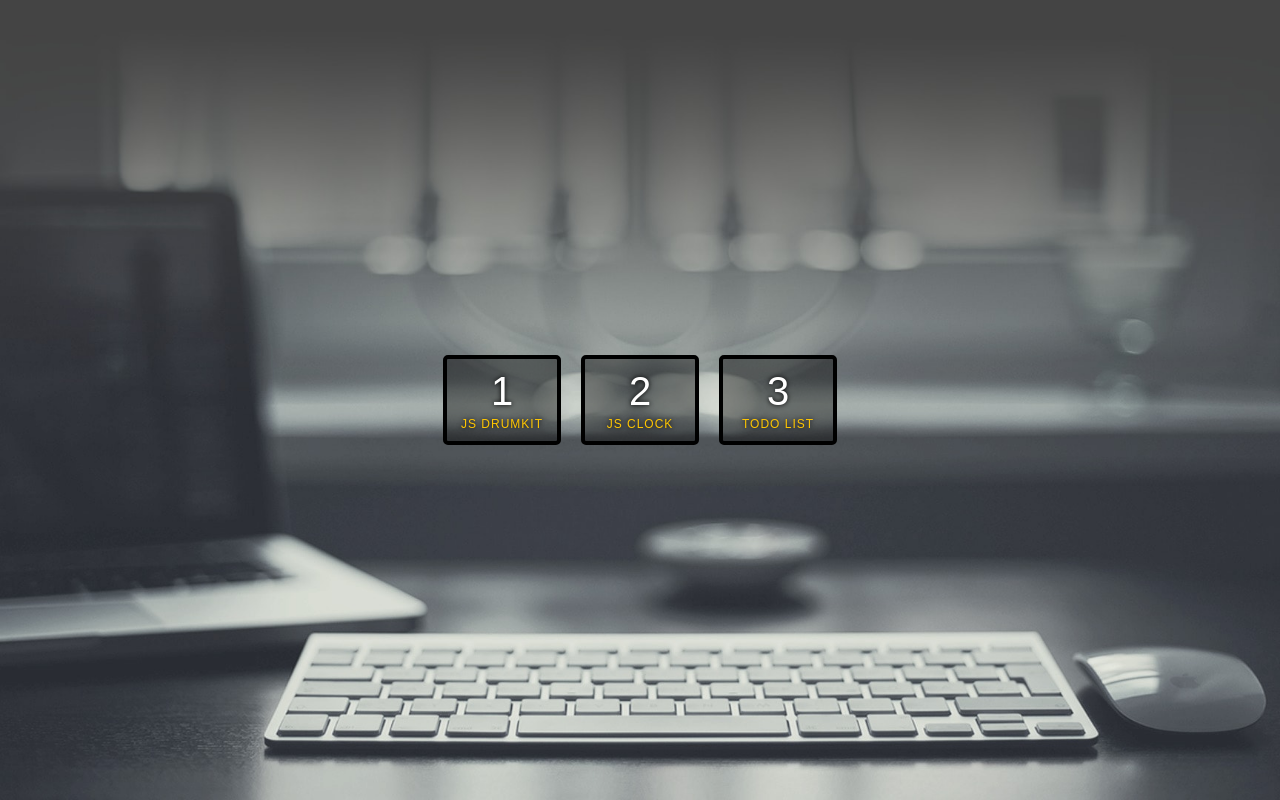
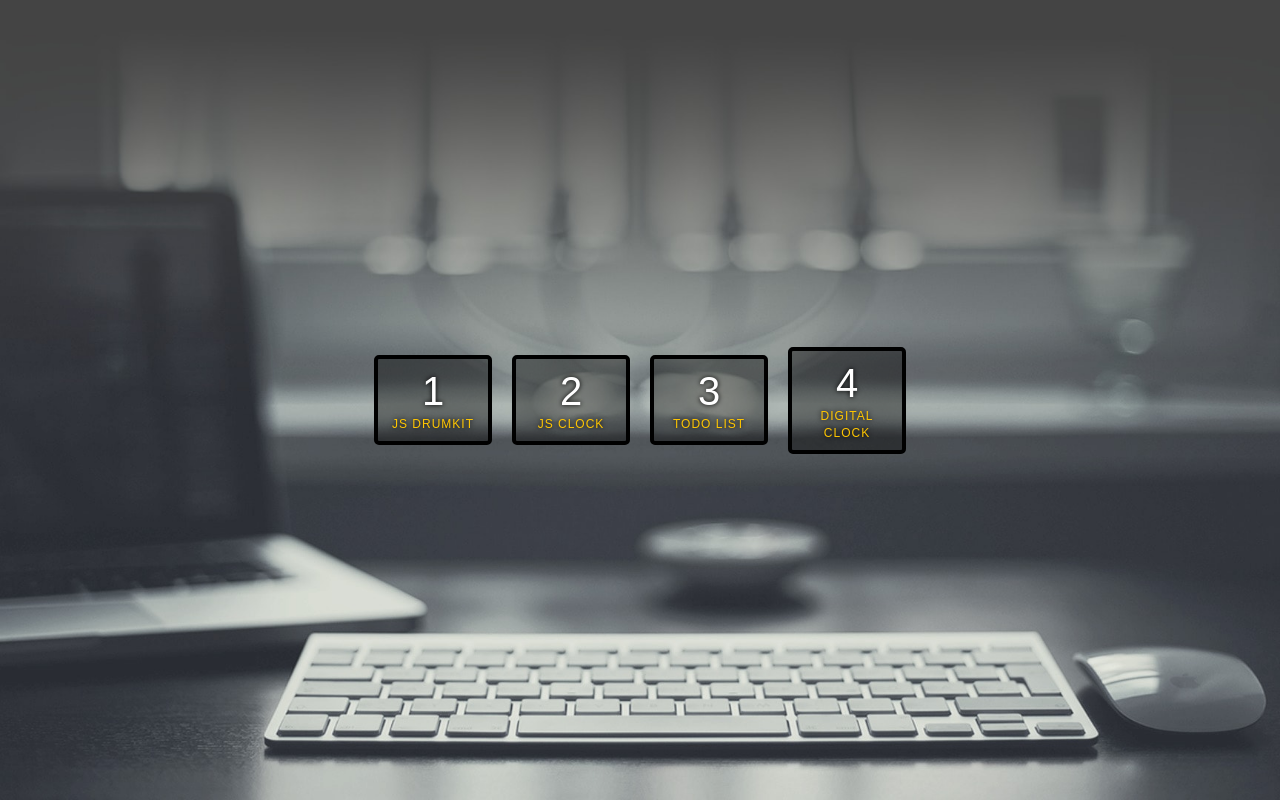
Before and after one commit to vsvipul/5DaysOfCode, a plain HTML site: page index.html in a window 1280 px wide. Drawn offline with Linux system fonts and the light colour scheme.

Commit message:
Added digital clock to main index

```diff
--- a/index.html
+++ b/index.html
@@ -26,6 +26,12 @@
 		<span class="item">ToDo List</span>
 		</a>
 	</div>
+	<div class="project" >
+		<a href="Day4-DigitalClock/index.html">
+		<div class="nmbr">4</div>
+		<span class="item">Digital Clock</span>
+		</a>
+	</div>
 </div>
 </body>
 <html>
```
